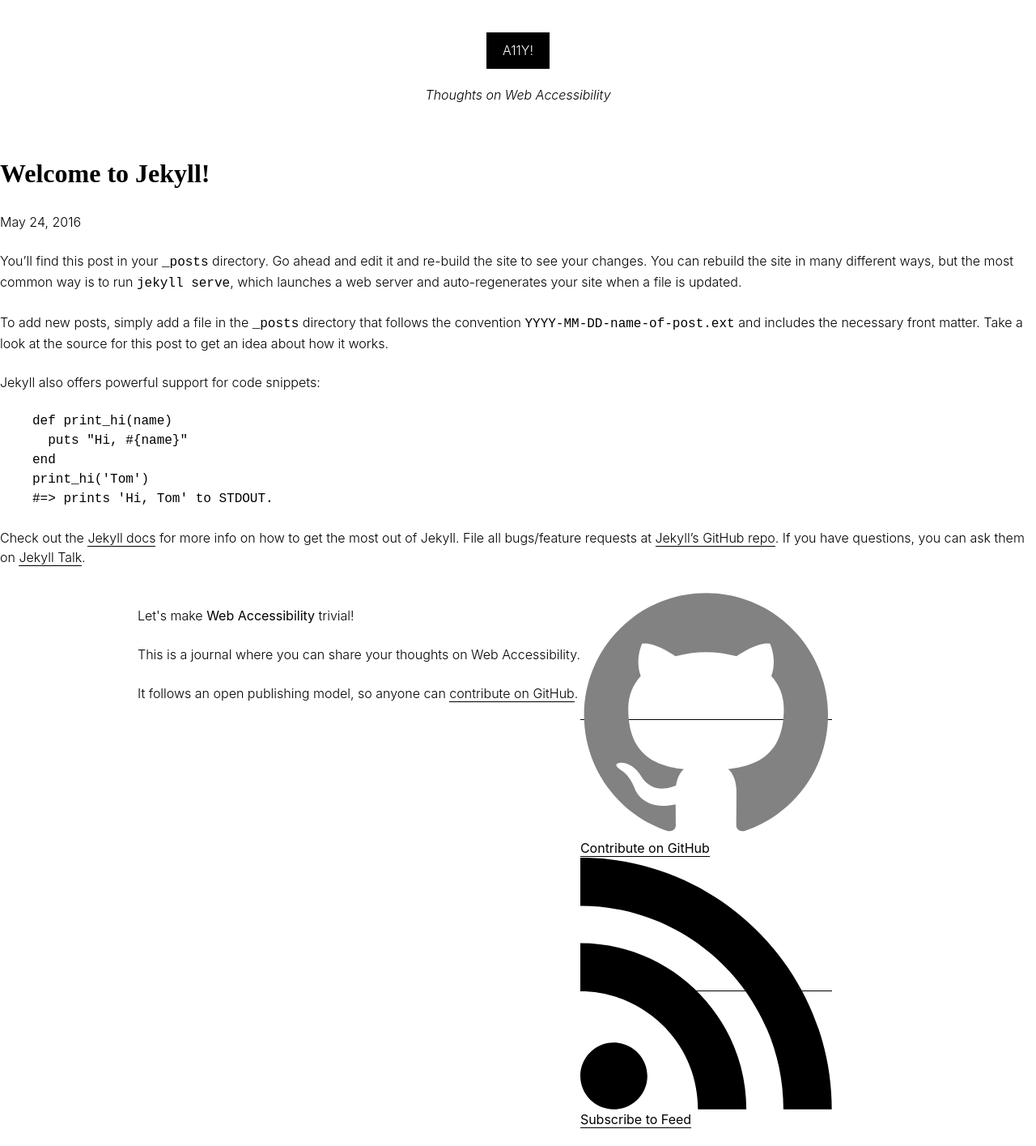
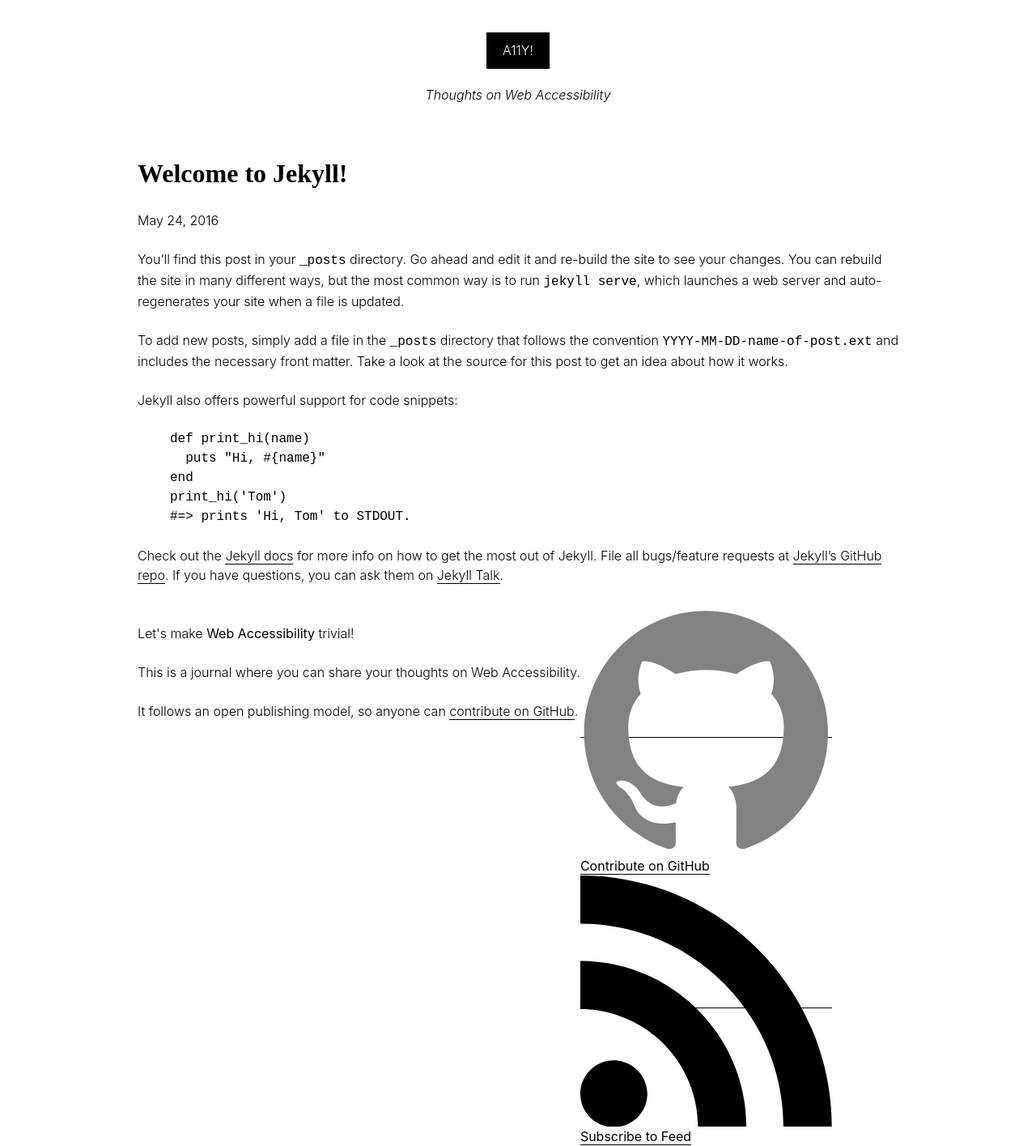
Before and after one commit to a11yrocks/old-site, a Jekyll site: the page built from _posts/2016-05-24-welcome-to-jekyll.markdown, in a window 1280 px wide. Shown: the whole page at 81% size. Built offline with Jekyll 4.4.1, drawn with Linux system fonts in a browser that asks for light colours; some web fonts are replaced; before the commit the page ends 1394 px from its top, so only the background shows below that.

Commit message:
Improve page and post layouts

```diff
--- a/_layouts/post.html
+++ b/_layouts/post.html
@@ -1,15 +1,20 @@
 ---
 layout: default
 ---
-<article class="post" itemscope itemtype="http://schema.org/BlogPosting">
+<article class="post">
 
-  <header class="post-header">
-    <h1 class="post-title" itemprop="name headline">{{ page.title }}</h1>
-    <p class="post-meta"><time datetime="{{ page.date | date_to_xmlschema }}" itemprop="datePublished">{{ page.date | date: "%b %-d, %Y" }}</time>{% if page.author %} • <span itemprop="author" itemscope itemtype="http://schema.org/Person"><span itemprop="name">{{ page.author }}</span></span>{% endif %}</p>
-  </header>
+  <div class="container">
 
-  <div class="post-content" itemprop="articleBody">
-    {{ content }}
+    <header>
+      <h1 class="post__title">{{ page.title }}</h1>
+      <time datetime="{{ page.date | date_to_xmlschema }}">
+        {{ page.date | date: "%b %-d, %Y" }}
+      </time>{% if page.author %} • {{ page.author }} {% endif %}
+    </header>
+
+    <div class="post__body">
+      {{ content }}
+    </div>
   </div>
 
 </article>
```
Also changed, not shown: _layouts/page.html (+3 -8 lines).
